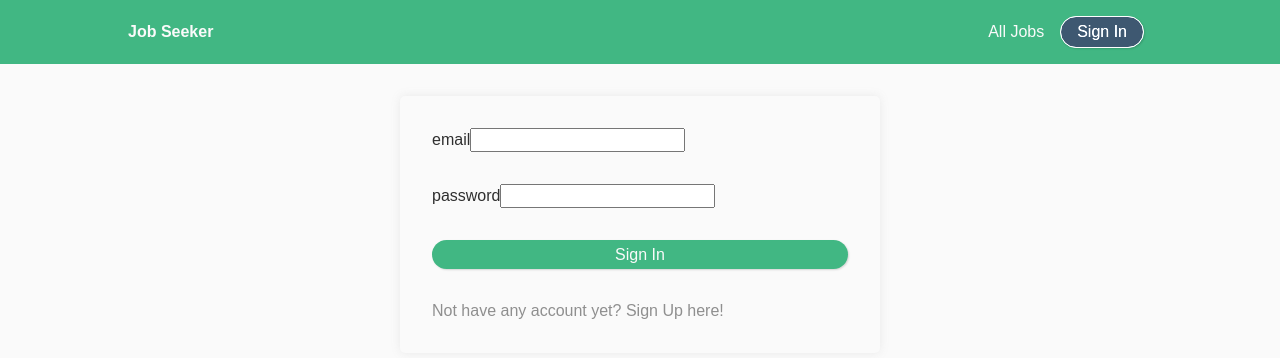
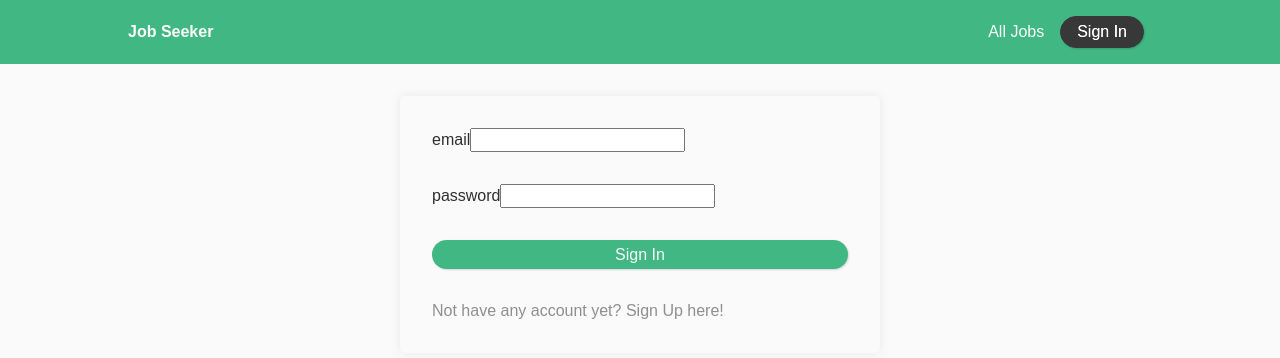
Before and after one commit to aldoBangun/job-seeker, a Vue app: page /auth/login in a window 1280 px wide. In both pictures the pointer is over the link "Sign In". Shown: the top 358 px of the page. Built offline with nearby package versions, Linux system fonts and the light colour scheme.

Commit message:
modify btn-outline:hover effect at BaseButton.vue

```diff
--- a/src/components/UI/BaseButton.vue
+++ b/src/components/UI/BaseButton.vue
@@ -30,7 +30,7 @@ export default {
   margin-right: 0.5em;
   color: var(--clr-light);
   box-shadow: 1px 1px 2px rgba(0, 0, 0, 0.15);
-  transition: 0.15s;
+  transition: 0.1s;
 }
 
 .btn:hover {
@@ -63,6 +63,12 @@ export default {
   background-color: transparent;
 }
 
+.btn-outline:hover {
+  background-color: var(--clr-dark);
+  color: var(--clr-light);
+  border: 1px solid var(--clr-dark);
+}
+
 .btn-block {
   display: block;
   width: 100%;
```
